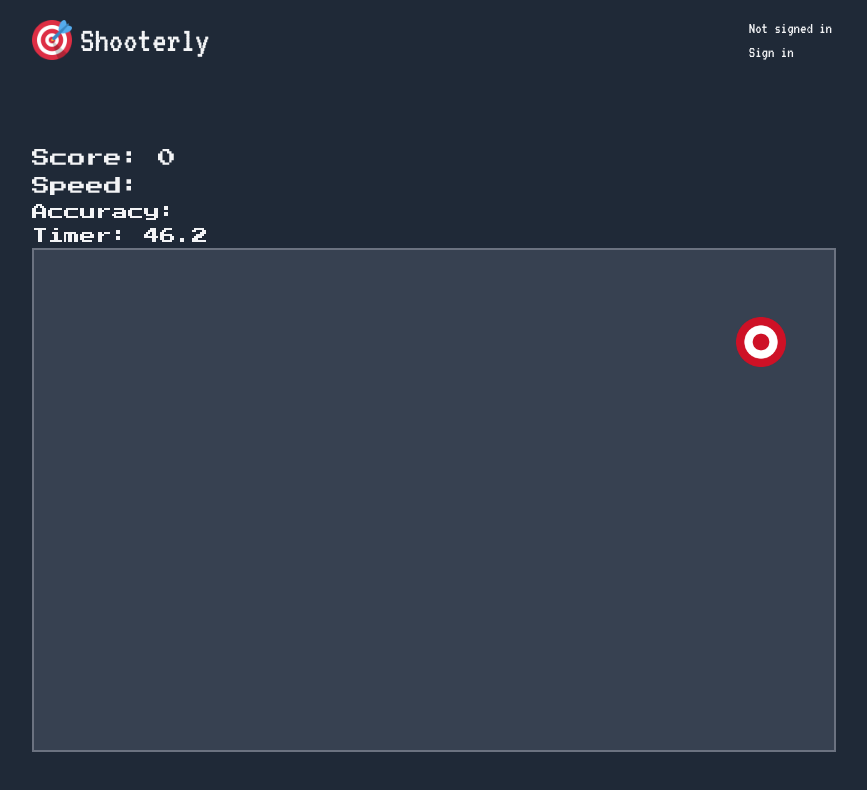
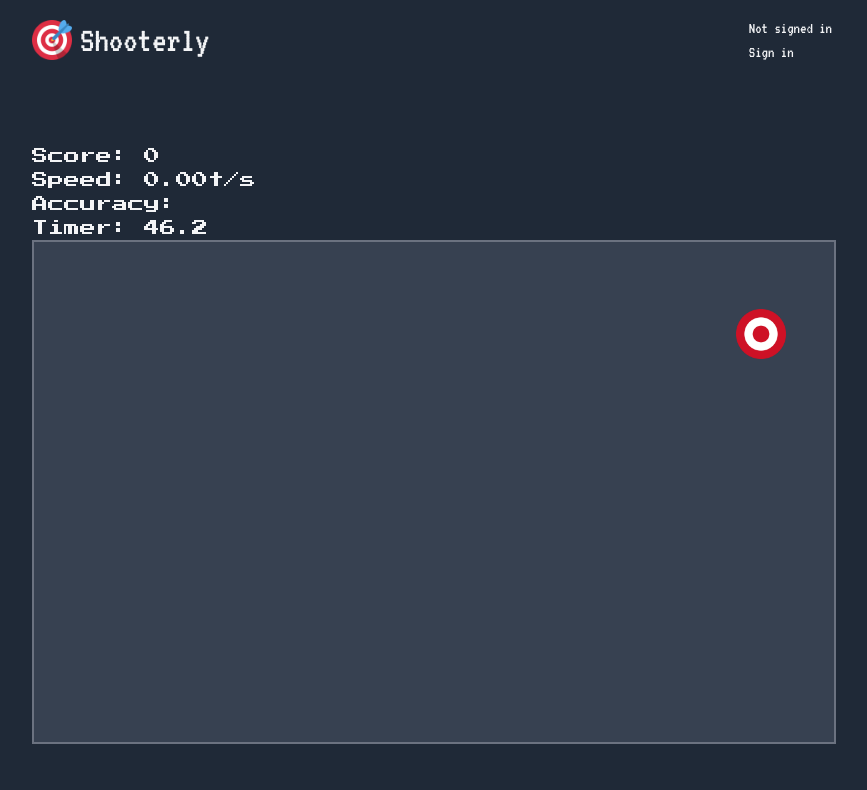
Before and after one commit to neilgebhard/online-shooter, a Next.js app: page / in a window 1280 px wide. Both pictures are taken after a click on the button "Start Game". Shown: the top 790 px of the page, without its empty margins (208-1075 px from the left). Built offline with nearby package versions, Linux system fonts and the light colour scheme; no server answers.

Commit message:
:broom: Refactor code

```diff
--- a/components/Game.tsx
+++ b/components/Game.tsx
@@ -1,9 +1,11 @@
 import { useState } from 'react'
 import StartScreen from './StartScreen'
 import GameScreen from './GameScreen'
+import { START_DURATION } from '../constants'
 
 const App = () => {
   const [isPlaying, setIsPlaying] = useState(false)
+  const [duration, setDuration] = useState(START_DURATION) // in seconds
   const [score, setScore] = useState(0)
   const [misses, setMisses] = useState(0)
 
@@ -17,11 +19,15 @@ const App = () => {
   }
 
   const incrementScore = () => {
-    setScore((score) => score + 1)
+    setScore((prev) => prev + 1)
   }
 
   const incrementMiss = () => {
-    setMisses((misses) => misses + 1)
+    setMisses((prev) => prev + 1)
+  }
+
+  const decrementDuration = () => {
+    setDuration((prev) => prev - 1)
   }
 
   return (
@@ -30,10 +36,12 @@ const App = () => {
         <>
           <GameScreen
             score={score}
+            duration={duration}
             misses={misses}
             endGame={endGame}
             incrementScore={incrementScore}
             incrementMiss={incrementMiss}
+            decrementDuration={decrementDuration}
           />
         </>
       ) : (
--- a/components/GameScreen.tsx
+++ b/components/GameScreen.tsx
@@ -2,8 +2,9 @@ import { useEffect, useRef, useState } from 'react'
 import {
   SCREEN_WIDTH,
   SCREEN_HEIGHT,
-  SECONDS_PER_GAME,
   TARGET_WIDTH,
+  BORDER_WIDTH,
+  START_DURATION,
 } from '../constants'
 import Image from 'next/image'
 import Timer from './Timer'
@@ -12,19 +13,22 @@ import Countdown from 'react-countdown'
 type Props = {
   score: number
   misses: number
+  duration: number
   endGame: () => void
   incrementScore: () => void
   incrementMiss: () => void
+  decrementDuration: () => void
 }
 
 const GameScreen = ({
   score,
   misses,
+  duration,
   endGame,
   incrementScore,
   incrementMiss,
+  decrementDuration,
 }: Props) => {
-  const [seconds, setSeconds] = useState(SECONDS_PER_GAME)
   const [position, setPosition] = useState(getRandomPosition())
   const timerId = useRef<ReturnType<typeof setTimeout> | null>(null)
 
@@ -33,21 +37,21 @@ const GameScreen = ({
   }, [score])
 
   useEffect(() => {
-    const tick = () => setSeconds((prev) => prev - 1)
+    const tick = () => decrementDuration()
     timerId.current = setInterval(tick, 1000)
     return () => clearInterval(Number(timerId.current))
   }, [])
 
   useEffect(() => {
-    if (seconds <= 0) {
+    if (duration <= 0) {
       endGame()
     }
-  }, [seconds, endGame])
+  }, [duration, endGame])
 
   // calculation: width of screen - width of target - width of border
   function getRandomPosition() {
-    const x = Math.random() * (SCREEN_WIDTH - TARGET_WIDTH - 2)
-    const y = Math.random() * (SCREEN_HEIGHT - TARGET_WIDTH - 2)
+    const x = Math.random() * (SCREEN_WIDTH - TARGET_WIDTH - BORDER_WIDTH)
+    const y = Math.random() * (SCREEN_HEIGHT - TARGET_WIDTH - BORDER_WIDTH)
 
     return {
       x: `${x}px`,
@@ -59,23 +63,21 @@ const GameScreen = ({
     incrementScore()
   }
 
-  const handleCanvasClick = () => {
+  const handleScreenClick = () => {
     incrementMiss()
   }
 
-  const timeElapsed = SECONDS_PER_GAME - seconds
+  const timeElapsed = START_DURATION - duration
   const speed = score / timeElapsed
   const accuracy = (score / (misses + score)) * 100
 
   return (
     <>
-      <div className='text-lg'>Score: {score}</div>
-      <div className='text-lg'>
-        Speed: {speed > 0 && <span>{speed.toFixed(2)}t/s</span>}
-      </div>
+      <div>Score: {score}</div>
+      <div>Speed: {timeElapsed > 0 && <span>{speed.toFixed(2)}t/s</span>}</div>
       <div>Accuracy: {accuracy > 0 && <span>{accuracy.toFixed(2)}%</span>}</div>
       <Countdown
-        date={Date.now() + seconds * 1000}
+        date={Date.now() + duration * 1000}
         renderer={Timer}
         precision={1}
         intervalDelay={10}
@@ -86,7 +88,7 @@ const GameScreen = ({
           width={800}
           height={500}
           className={`absolute border-2 border-gray-500 bg-gray-700 crosshair`}
-          onClick={handleCanvasClick}
+          onClick={handleScreenClick}
         ></canvas>
         <div
           className='relative w-[50px] h-[50px] crosshair'
--- a/constants.ts
+++ b/constants.ts
@@ -1,4 +1,5 @@
 export const SCREEN_WIDTH = 800
 export const SCREEN_HEIGHT = 500
-export const SECONDS_PER_GAME = 49
+export const START_DURATION = 49
 export const TARGET_WIDTH = 50
+export const BORDER_WIDTH = 2
```
